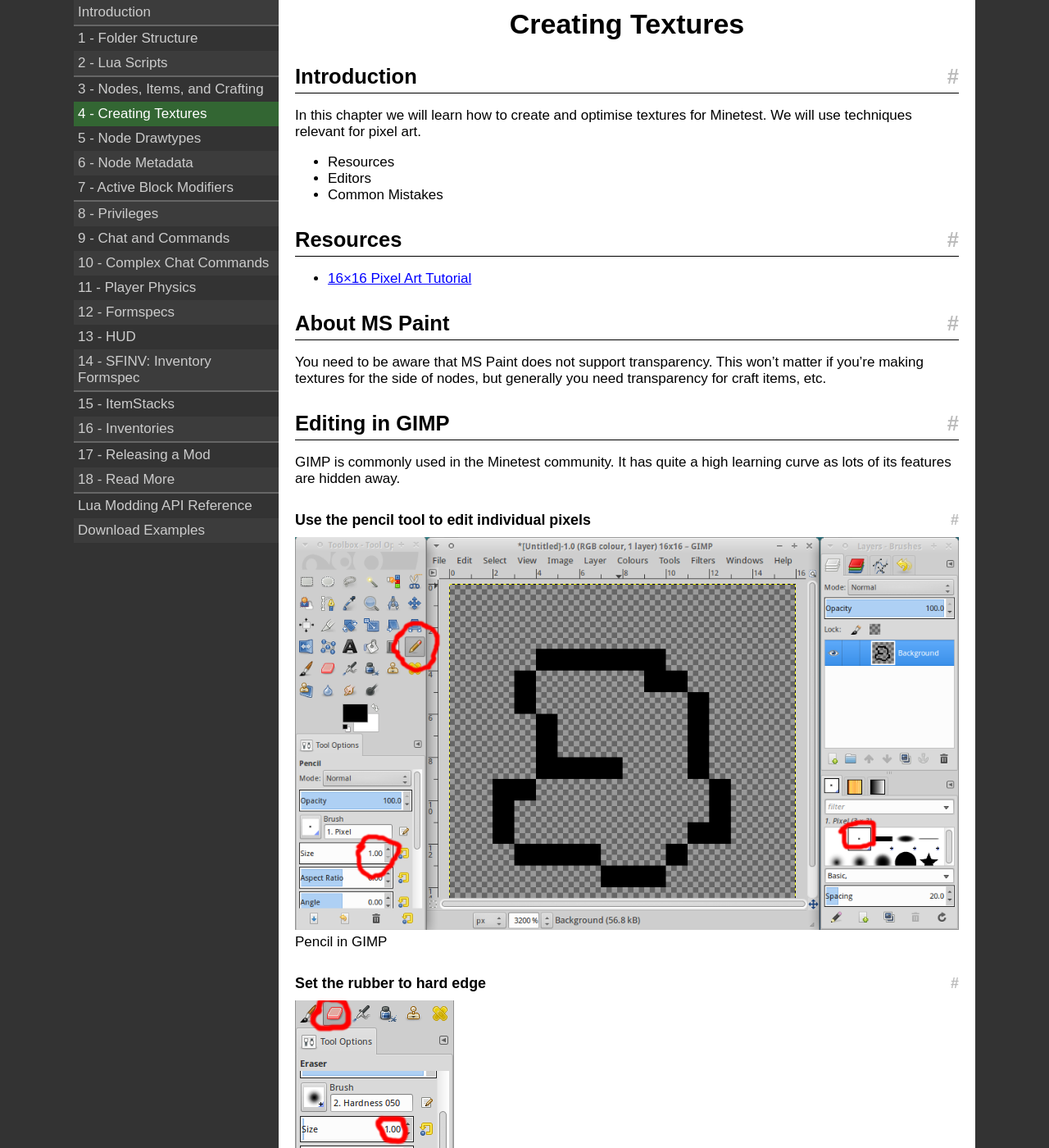
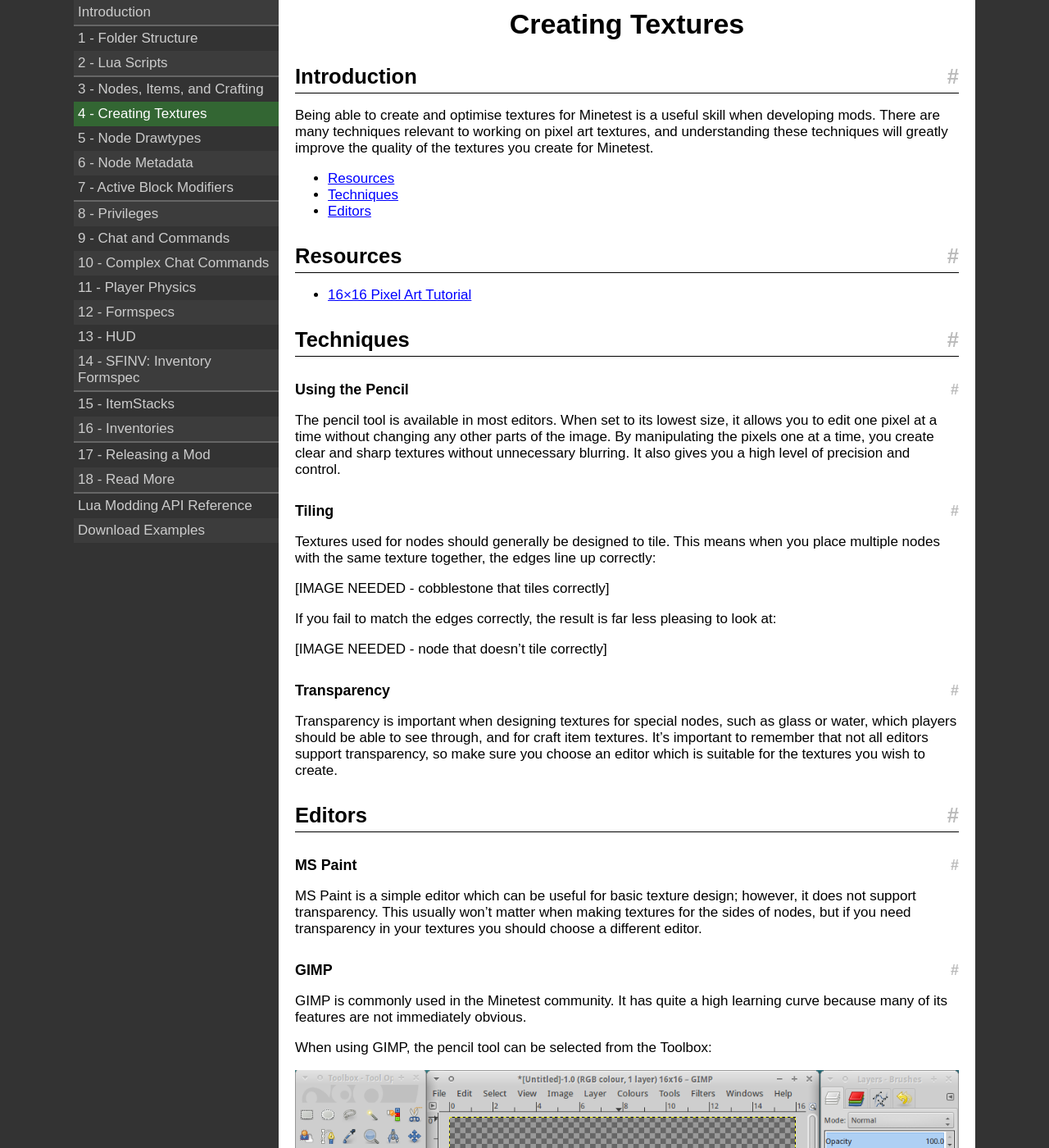
Before and after one commit to rubenwardy/minetest_modding_book, a Jekyll site: the page built from en/chapters/creating_textures.md, in a window 1280 px wide and 1400 px high. Shown: the whole window at 82% size. Built offline with Jekyll 4.4.1, drawn with Linux system fonts in a browser that asks for light colours; nearby versions of some CDN libraries; some of the changed text lies outside the part shown.

Commit message:
Edit Creating Textures page

```diff
--- a/en/chapters/creating_textures.md
+++ b/en/chapters/creating_textures.md
@@ -6,29 +6,68 @@
 
 ## Introduction
 
-In this chapter we will learn how to create and optimise textures for
-Minetest. We will use techniques relevant for pixel art.
+Being able to create and optimise textures for Minetest is a useful skill
+when developing mods. There are many techniques relevant to working on
+pixel art textures, and understanding these techniques will greatly improve
+the quality of the textures you create for Minetest.
 
-* Resources
-* Editors
-* Common Mistakes
+* [Resources](#resources)
+* [Techniques](#techniques)
+* [Editors](#editors)
 
 ## Resources
 
 * [16×16 Pixel Art Tutorial](http://www.photonstorm.com/art/tutorials-art/16x16-pixel-art-tutorial)
 
-## About MS Paint
+## Techniques
 
-You need to be aware that MS Paint does not support transparency.
-This won't matter if you're making textures for the side of nodes,
-but generally you need transparency for craft items, etc.
+### Using the Pencil
 
-## Editing in GIMP
+The pencil tool is available in most editors. When set to its lowest size,
+it allows you to edit one pixel at a time without changing any other parts
+of the image. By manipulating the pixels one at a time, you create clear
+and sharp textures without unnecessary blurring. It also gives you a high
+level of precision and control.
+
+### Tiling
+
+Textures used for nodes should generally be designed to tile. This means
+when you place multiple nodes with the same texture together, the edges line
+up correctly:
+
+[IMAGE NEEDED - cobblestone that tiles correctly]
+
+If you fail to match the edges correctly, the result is far less pleasing
+to look at:
+
+[IMAGE NEEDED - node that doesn't tile correctly]
+
+### Transparency
+
+Transparency is important when designing textures for special nodes,
+such as glass or water, which players should be able to see through,
+and for craft item textures.
+It's important to remember that not all editors support transparency,
+so make sure you choose an editor which is suitable for the textures
+you wish to create.
+
+## Editors
+
+### MS Paint
+
+MS Paint is a simple editor which can be useful for basic texture
+design; however, it does not support transparency.
+This usually won't matter when making textures for the sides of nodes,
+but if you need transparency in your textures you should choose a
+different editor.
+
+### GIMP
 
 GIMP is commonly used in the Minetest community. It has quite a high
-learning curve as lots of its features are hidden away.
+learning curve because many of its features are not immediately
+obvious.
 
-### Use the pencil tool to edit individual pixels
+When using GIMP, the pencil tool can be selected from the Toolbox:
 
 <figure>
     <img src="{{ page.root }}/static/pixel_art_gimp_pencil.png" alt="Pencil in GIMP">
@@ -37,18 +76,11 @@
     </figcaption>
 </figure>
 
-### Set the rubber to hard edge
+It's also advisable to select the Hard edge checkbox for the Eraser tool:
 
 <figure>
-    <img src="{{ page.root }}/static/pixel_art_gimp_rubber.png" alt="Rubber in GIMP">
+    <img src="{{ page.root }}/static/pixel_art_gimp_rubber.png" alt="Eraser in GIMP">
     <figcaption>
         Rubber in GIMP
     </figcaption>
 </figure>
-
-## Common Mistakes
-
-### Blurred textures through usage of incorrect tools
-
-For the most part, you want to manipulate pixels on an individual basis.
-The tool for this in most editors is the pencil tool.
```
